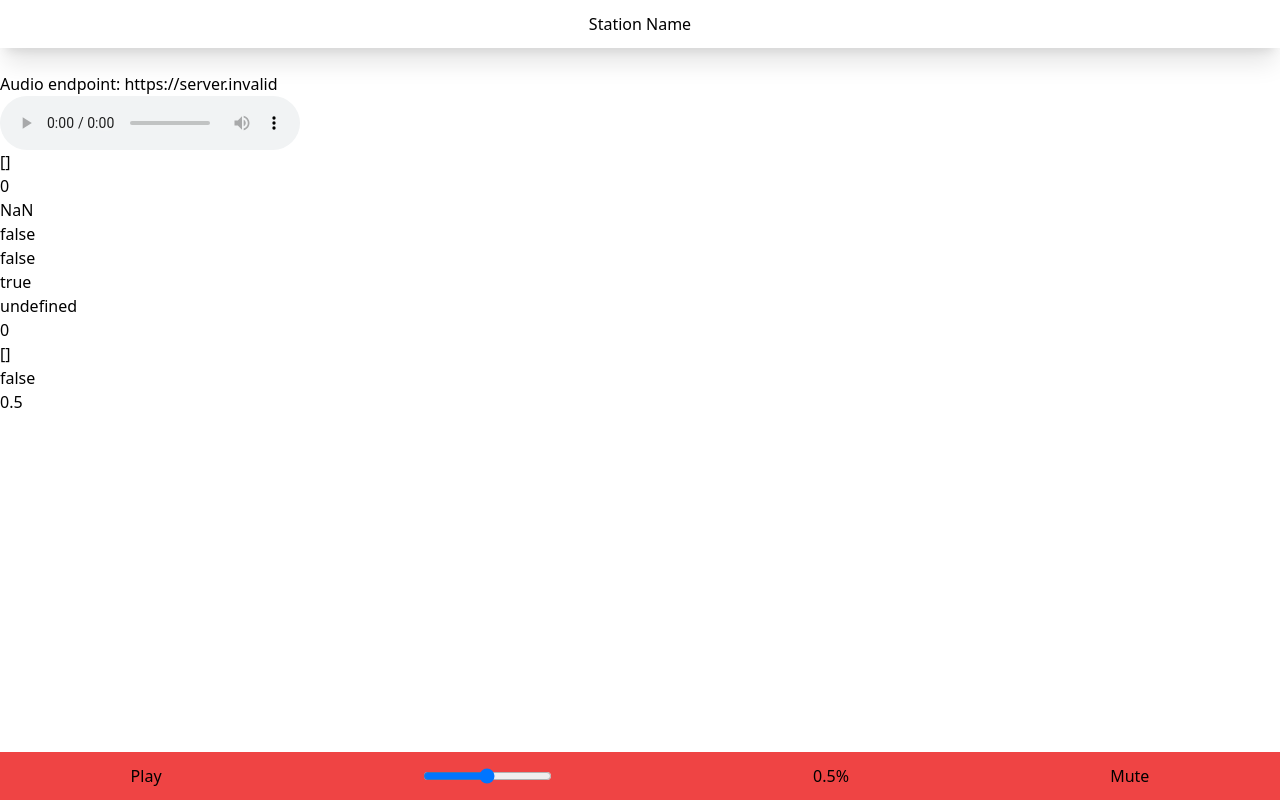
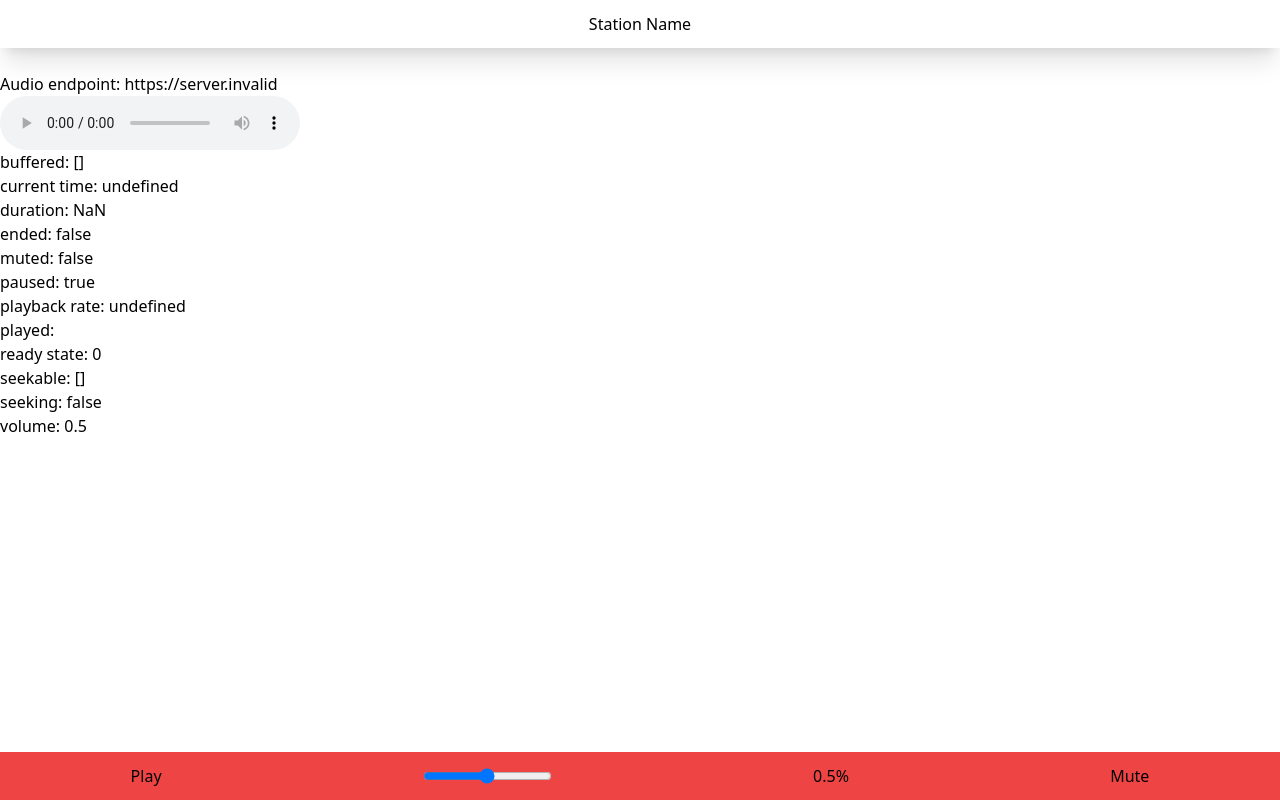
Before and after one commit to oofdere/spectrumless, a SvelteKit app: page /debug in a window 1280 px wide. Built offline with nearby package versions, Linux system fonts and the light colour scheme; no server answers.

Commit message:
fix bug that makes playback impossible

```diff
--- a/src/routes/+layout.svelte
+++ b/src/routes/+layout.svelte
@@ -31,7 +31,6 @@
 			bind:seeking={$state.seeking}
 			bind:ended={$state.ended}
 			bind:readyState={$state.readyState}
-			bind:currentTime={$state.currentTime}
 			bind:playbackRate={$state.playbackRate}
 			bind:volume={$state.volume}
 			bind:paused={$state.paused}
--- a/src/routes/debug/+page.svelte
+++ b/src/routes/debug/+page.svelte
@@ -5,15 +5,15 @@
 	const state = mediaState;
 </script>
 
-<p>{JSON.stringify($state.buffered)}</p>
-<p>{$state.currentTime}</p>
-<p>{$state.duration}</p>
-<p>{$state.ended}</p>
-<p>{$state.muted}</p>
-<p>{$state.paused}</p>
-<p>{$state.playbackRate}</p>
-<p>{$state.played}</p>
-<p>{$state.readyState}</p>
-<p>{JSON.stringify($state.seekable)}</p>
-<p>{$state.seeking}</p>
-<p>{$state.volume}</p>
+<p>buffered: {JSON.stringify($state.buffered)}</p>
+<p>current time: {$state.currentTime}</p>
+<p>duration: {$state.duration}</p>
+<p>ended: {$state.ended}</p>
+<p>muted: {$state.muted}</p>
+<p>paused: {$state.paused}</p>
+<p>playback rate: {$state.playbackRate}</p>
+<p>played: {$state.played}</p>
+<p>ready state: {JSON.stringify($state.readyState)}</p>
+<p>seekable: {JSON.stringify($state.seekable)}</p>
+<p>seeking: {$state.seeking}</p>
+<p>volume: {$state.volume}</p>
```
